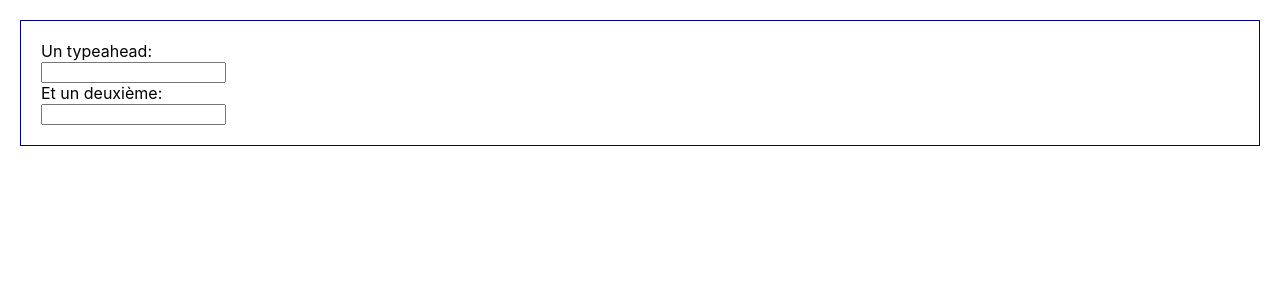
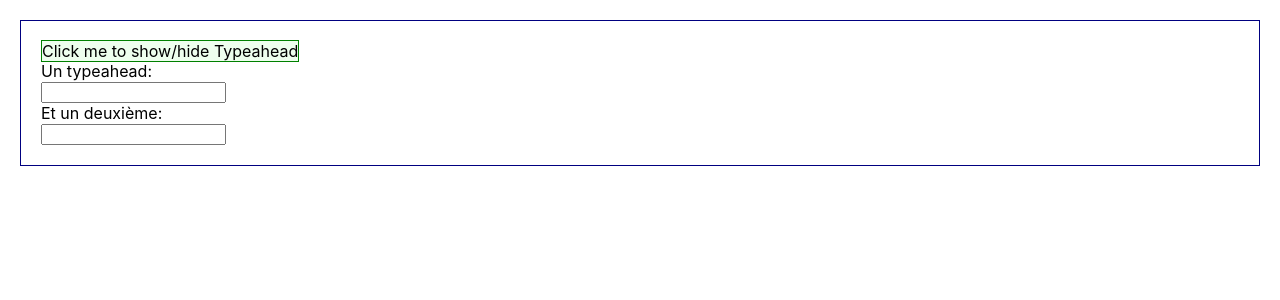
Before and after one commit to frfancha/Typeahead, a React (Create React App) app: page / in a window 1280 px wide. Shown: the top 300 px of the page. Built offline with nearby package versions, Linux system fonts and the light colour scheme.

Commit message:
12 - Show unmounted component issue

```diff
--- a/src/App.js
+++ b/src/App.js
@@ -1,8 +1,9 @@
-import React from "react";
+import React, { useState } from "react";
 import "./App.css";
 import Typeahead from "./Typeahead";
 
-function App() {
+const App = () => {
+  const [show, setShow] = useState(true);
   const result2suggestions = result => {
     let suggestions;
     if (result.work) {
@@ -19,6 +20,18 @@ function App() {
   };
   return (
     <div className="App">
+      <label
+        style={{ border: "1px solid green", backgroundColor: "#EEFFEE" }}
+        onClick={() =>
+          setTimeout(() => {
+            setShow(v => !v);
+          }, 2000)
+        }
+      >
+        Click me to show/hide Typeahead
+      </label>
+      {show ? (
+        <div>
           <label>Un typeahead:</label>
           <Typeahead
             search2url={v => "/resources/works?search=" + encodeURIComponent(v)}
@@ -32,7 +45,9 @@ function App() {
             suggestion2display={v => v.titleAuth}
           ></Typeahead>
         </div>
+      ) : null}
+    </div>
   );
-}
+};
 
 export default App;
```
Lines whose indentation alone changed are shown as unchanged.
